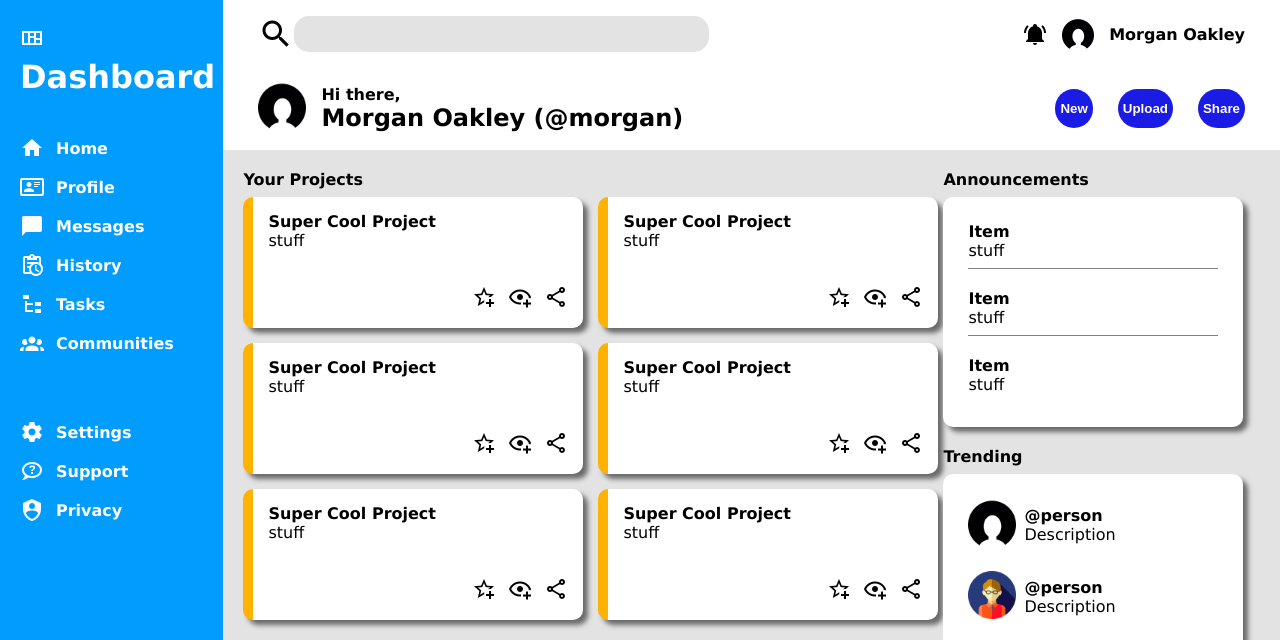
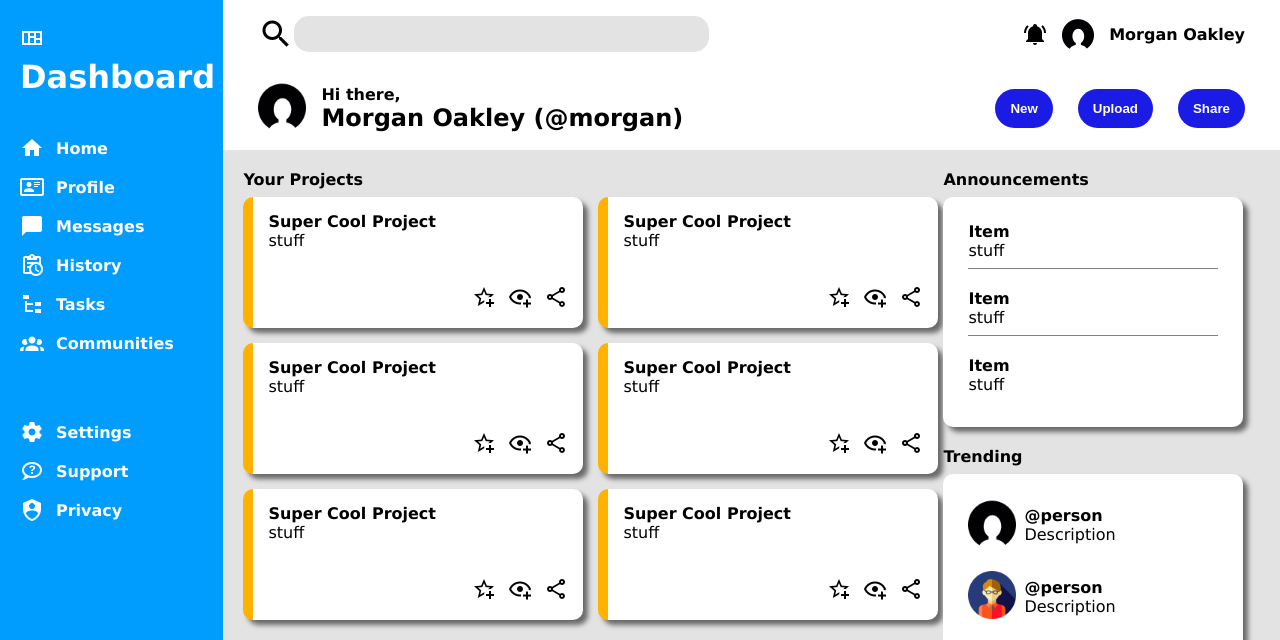
Before and after one commit to Rxanadu/odin-admin-dashboard, a plain HTML site: page index.html in a window 1280 px wide. Shown: the top 640 px of the page. Drawn offline with Linux system fonts and the light colour scheme.

Commit message:
updated button CSS

```diff
--- a/style.css
+++ b/style.css
@@ -108,7 +108,7 @@ button{
     border: 0;
     border-radius: 25px;
     font-weight: bold;
-    padding: 12px 5px;
+    padding: 12px 15px;
 }
 
 .profile-info p,
@@ -135,6 +135,7 @@ button{
 }
 
 .user-post{
+    display: flex;
     width: 40%;
     gap: 25px;
     justify-content: end;
```
